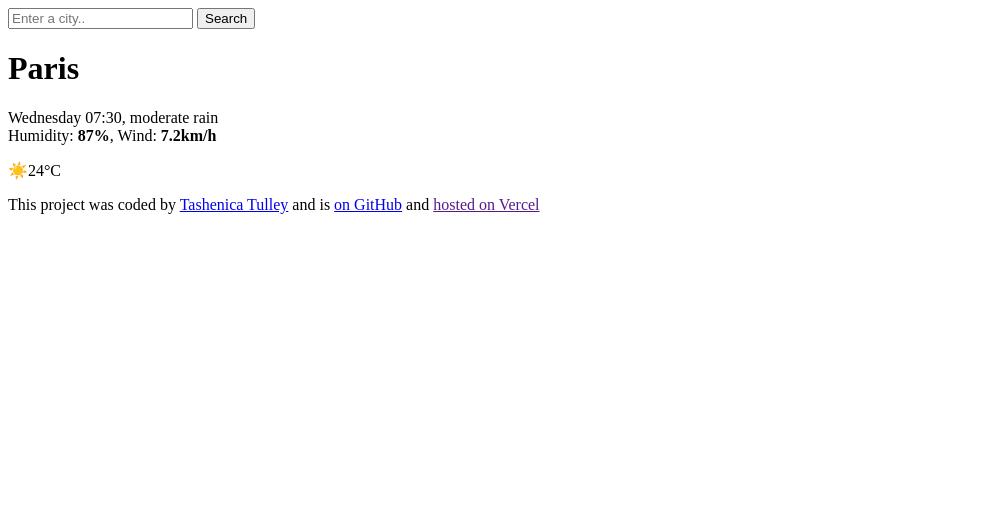
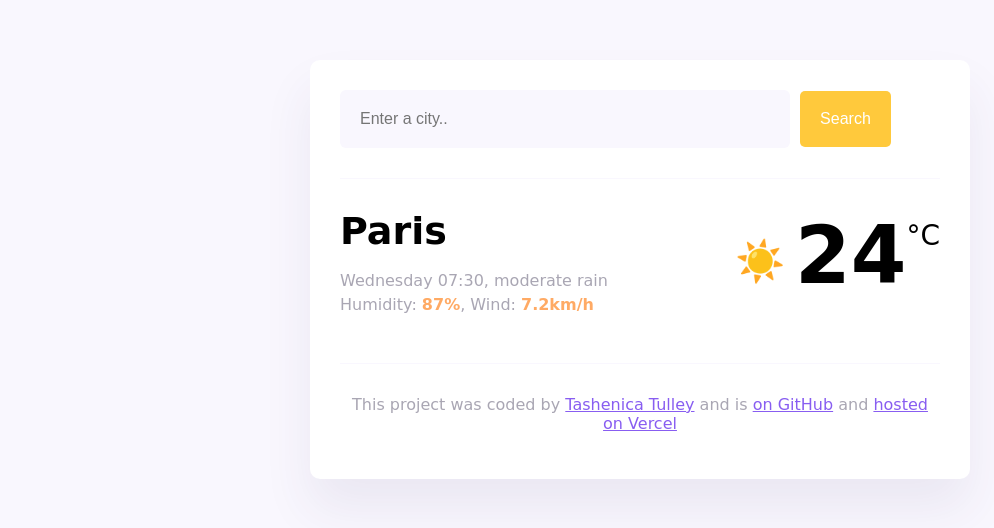
Before and after one commit to Tashenica/Weather-App, a website built with Parcel: page index.html in a window 1280 px wide. Shown: the whole page, without its empty margins (0-994 px from the left). Built offline with nearby package versions, Linux system fonts and the light colour scheme.

Commit message:
Update index.html

```diff
--- a/index.html
+++ b/index.html
@@ -10,7 +10,7 @@
       rel="stylesheet"
     />
     <script src="https://cdn.jsdelivr.net/npm/axios@1.1.2/dist/axios.min.js"></script>
-    <link rel="stylesheet" href="src/styles.css" />
+    <link rel="stylesheet" href="src/style.css" />
     <title>My weather application</title>
   </head>
   <body>
@@ -55,7 +55,7 @@
             on GitHub</a
           >
           and
-          <a href="" target="_blank">hosted on Vercel</a>
+          <a href="#" target="_blank">hosted on Vercel</a>
         </p>
       </footer>
     </div>
```
